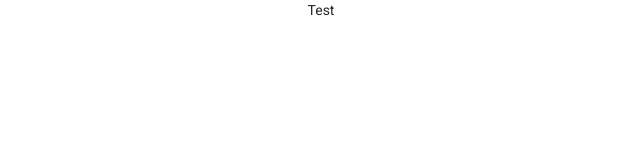
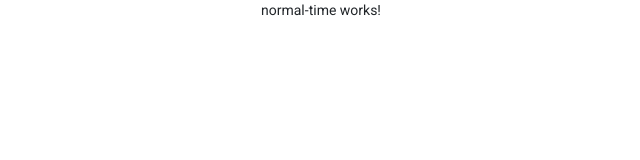
Before and after one commit to boogermanus/Secs, an Angular app: page / in a window 1280 px wide. Shown: the top 160 px of the page, without its empty margins (319-959 px from the left). Built offline with nearby package versions, Linux system fonts and the light colour scheme.

Commit message:
add component

```diff
--- a/src/app/app.component.html
+++ b/src/app/app.component.html
@@ -1,5 +1,5 @@
 <div class="container">
   <div class="row justify-content-md-center">
-    <p>Test</p>
+    <app-normal-time></app-normal-time>
   </div>
 </div>
--- a/src/app/app.module.ts
+++ b/src/app/app.module.ts
@@ -4,10 +4,12 @@ import { NgModule } from '@angular/core';
 import { AppComponent } from './app.component';
 import { BrowserAnimationsModule } from '@angular/platform-browser/animations';
 import { MaterialModule } from './material.module';
+import { NormalTimeComponent } from './normal-time/normal-time.component';
 
 @NgModule({
   declarations: [
-    AppComponent
+    AppComponent,
+    NormalTimeComponent
   ],
   imports: [
     BrowserModule,
--- /dev/null
+++ b/src/app/normal-time/normal-time.component.html
@@ -0,0 +1 @@
+<p>normal-time works!</p>
--- /dev/null
+++ b/src/app/normal-time/normal-time.component.ts
@@ -0,0 +1,15 @@
+import { Component, OnInit } from '@angular/core';
+
+@Component({
+  selector: 'app-normal-time',
+  templateUrl: './normal-time.component.html',
+  styleUrls: ['./normal-time.component.css']
+})
+export class NormalTimeComponent implements OnInit {
+
+  constructor() { }
+
+  ngOnInit(): void {
+  }
+
+}
```
Also changed, not shown: src/app/normal-time/normal-time.component.css (added), 1 other file (tests, documents, lock files or other folders).
